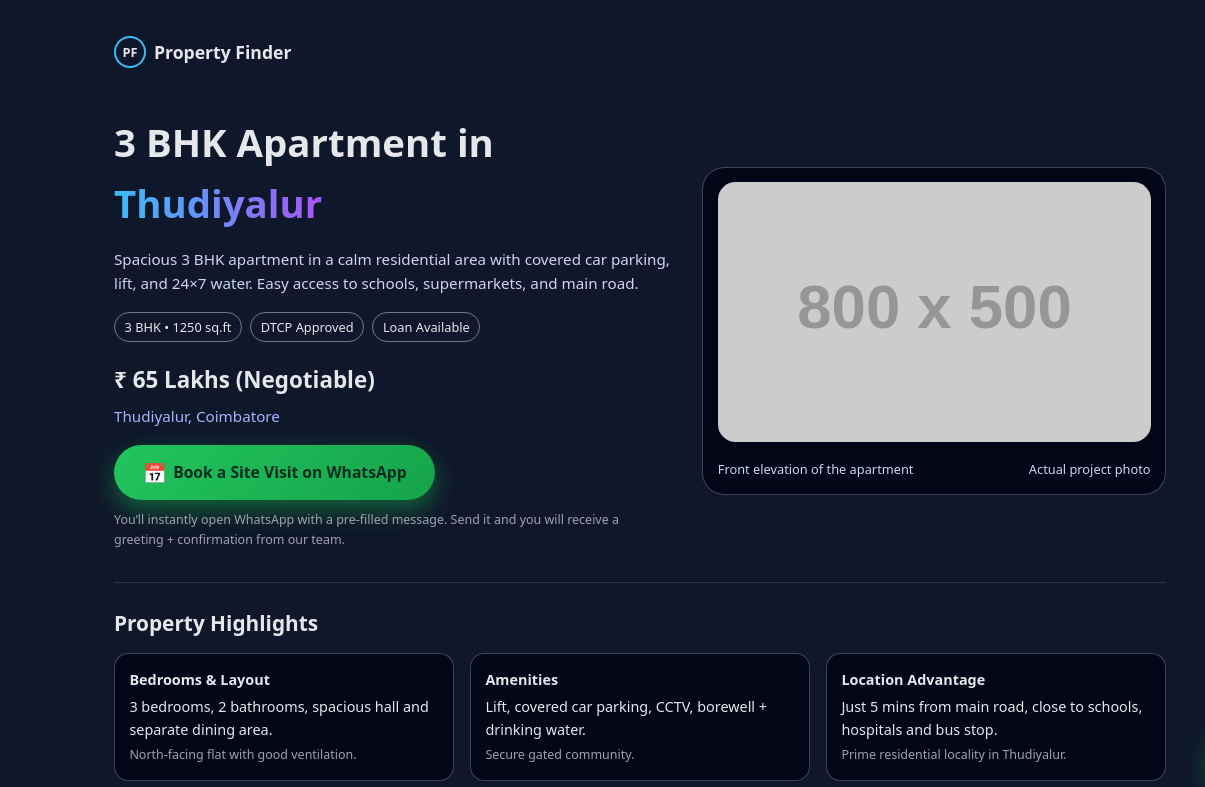
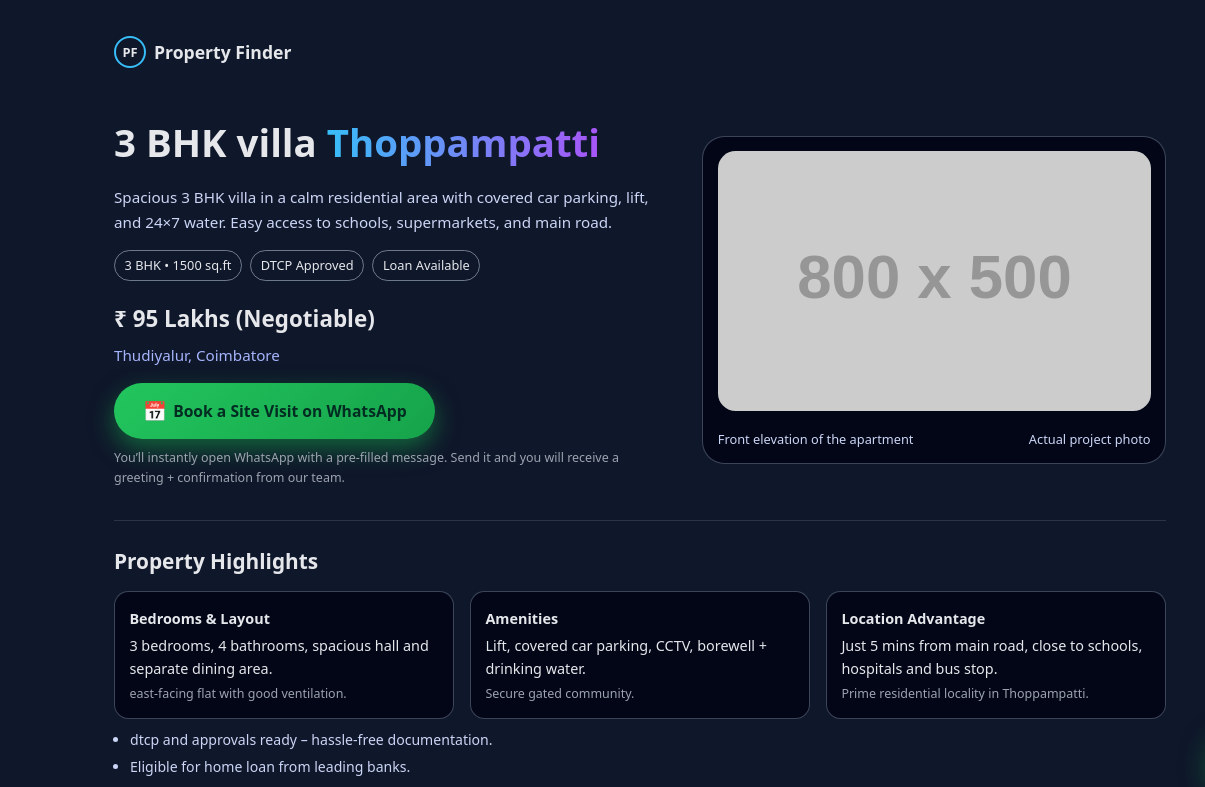
Before and after one commit to britsingh20-source/3-bhk-thudiyalur, a plain HTML site: page index.html in a window 1280 px wide. Shown: the top 787 px of the page, 0-1205 px from the left. Drawn offline with Linux system fonts and the light colour scheme; placeholder pictures from the web are drawn by us.

Commit message:
Update index.html

```diff
--- a/index.html
+++ b/index.html
@@ -2,11 +2,11 @@
 <html lang="en">
 <head>
   <meta charset="UTF-8" />
-  <title>3 BHK Apartment – Thudiyalur | Site Visit Booking</title>
+  <title>3 BHK villa – Thoppampatti east facing | Site Visit Booking</title>
   <meta name="viewport" content="width=device-width, initial-scale=1" />
   <meta
     name="description"
-    content="Book a site visit for a 3 BHK apartment in Thudiyalur. Verified property with car parking, lift, and loan assistance."
+    content="Book a site visit for a 3 BHK villa in thoppampatti. Verified property with car parking, lift, and loan assistance."
   />
   <style>
     * {
@@ -305,25 +305,25 @@
       <div>
         <!-- EDIT: property title -->
         <h1>
-          3 BHK Apartment in <span class="highlight">Thudiyalur</span>
+          3 BHK villa <span class="highlight">Thoppampatti</span>
         </h1>
 
         <!-- EDIT: short summary -->
         <p class="hero-sub">
-          Spacious 3 BHK apartment in a calm residential area with covered car
+          Spacious 3 BHK villa in a calm residential area with covered car
           parking, lift, and 24×7 water. Easy access to schools, supermarkets, and
           main road.
         </p>
 
         <div class="tags">
           <!-- EDIT: tags as you like -->
-          <span class="tag">3 BHK • 1250 sq.ft</span>
+          <span class="tag">3 BHK • 1500 sq.ft</span>
           <span class="tag">DTCP Approved</span>
           <span class="tag">Loan Available</span>
         </div>
 
         <!-- EDIT: price & location -->
-        <div class="price">₹ 65 Lakhs (Negotiable)</div>
+        <div class="price">₹ 95 Lakhs (Negotiable)</div>
         <div class="location">Thudiyalur, Coimbatore</div>
 
         <!-- MAIN CTA -->
@@ -333,7 +333,7 @@
             and edit the text message after 'text='
           -->
           <a
-            href="https://wa.me/919999999999?text=Hi%2C%20I%20want%20to%20book%20a%20site%20visit%20for%20the%203%20BHK%20Thudiyalur%20property."
+            href="https://wa.me/917824894177?text=Hi%2C%20I%20want%20to%20book%20a%20site%20visit%20for%20the%203%20BHK%20Thudiyalur%20property."
             target="_blank"
           >
             <button class="btn-primary">
@@ -354,7 +354,7 @@
         <img
           class="hero-image-main"
           src="https://via.placeholder.com/800x500?text=Main+Property+Image"
-          alt="3 BHK Thudiyalur apartment - front view"
+          alt="3 BHK Villa IN Thoppampatti - front view"
         />
         <div class="hero-image-caption">
           <span>Front elevation of the apartment</span>
@@ -369,8 +369,8 @@
       <div class="feature-grid">
         <div class="feature">
           <div class="feature-title">Bedrooms & Layout</div>
-          <p>3 bedrooms, 2 bathrooms, spacious hall and separate dining area.</p>
-          <small>North-facing flat with good ventilation.</small>
+          <p>3 bedrooms, 4 bathrooms, spacious hall and separate dining area.</p>
+          <small>east-facing flat with good ventilation.</small>
         </div>
         <div class="feature">
           <div class="feature-title">Amenities</div>
@@ -380,13 +380,13 @@
         <div class="feature">
           <div class="feature-title">Location Advantage</div>
           <p>Just 5 mins from main road, close to schools, hospitals and bus stop.</p>
-          <small>Prime residential locality in Thudiyalur.</small>
+          <small>Prime residential locality in Thoppampatti.</small>
         </div>
       </div>
 
       <ul class="details-list">
         <!-- EDIT: bullet points -->
-        <li>UDS and approvals ready – hassle-free documentation.</li>
+        <li>dtcp and approvals ready – hassle-free documentation.</li>
         <li>Eligible for home loan from leading banks.</li>
         <li>Expected rental income: ₹15,000 – ₹18,000 per month.</li>
       </ul>
@@ -436,7 +436,7 @@
         price discussion directly on WhatsApp.
       </p>
       <a
-        href="https://wa.me/919999999999?text=Hi%2C%20I%20want%20to%20book%20a%20site%20visit%20for%20the%203%20BHK%20Thudiyalur%20property."
+        href="https://wa.me/917824894177text=Hi%2C%20I%20want%20to%20book%20a%20site%20visit%20for%20the%203%20BHK%20Thudiyalur%20property."
         target="_blank"
       >
         <button class="btn-primary">
@@ -458,7 +458,7 @@
   <!-- Floating WhatsApp Icon -->
   <a
     class="whatsapp-float"
-    href="https://wa.me/919999999999?text=Hi%2C%20I%20am%20interested%20in%20the%203%20BHK%20Thudiyalur%20property."
+    href="https://wa.me/917824894177?text=Hi%2C%20I%20am%20interested%20in%20the%203%20BHK%20Thudiyalur%20property."
     target="_blank"
     aria-label="Chat on WhatsApp"
   >
```
